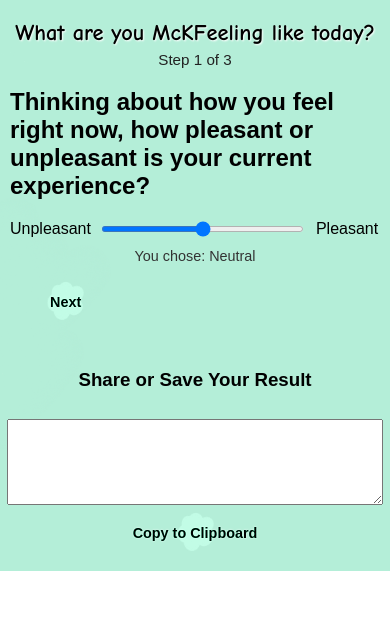
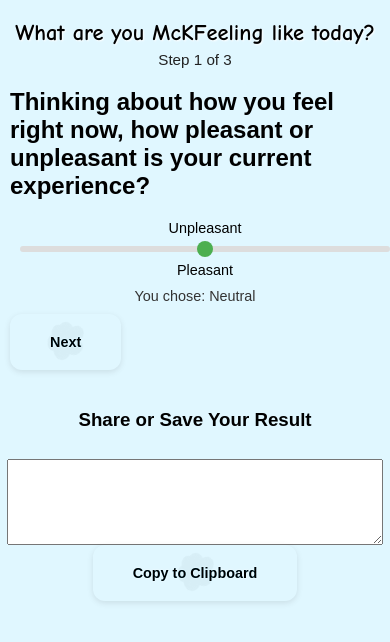
Before and after one commit to mgnull2929/emotion-api, a website: page public/index.html in a window 390 px wide. Both pictures are taken after a click on the button "Start Quiz". Drawn offline with Linux system fonts and the light colour scheme.

Commit message:
Final McKFeelings UX and insight updates

```diff
--- a/public/index.html
+++ b/public/index.html
@@ -11,7 +11,7 @@
       padding: 20px;
       max-width: 600px;
       margin: auto;
-      background-image: url("Mckfeelingsbkrd.png");
+      background-color: #e0f7ff;
       background-size: cover;
       background-repeat: no-repeat;
       background-position: center;
@@ -28,6 +28,8 @@
     }
     .slider-label { width: 120px; text-align: center; }
     input[type=range] {
+      -webkit-appearance: none;
+      appearance: none;
       width: 100%;
       height: 6px;
       background: #ddd;
@@ -36,6 +38,7 @@
       margin: 0 10px;
     }
     input[type=range]::-webkit-slider-thumb {
+      -webkit-appearance: none;
       width: 16px;
       height: 16px;
       background: #4CAF50;
@@ -43,6 +46,8 @@
       cursor: pointer;
     }
     button {
+      box-shadow: 0 2px 6px rgba(0,0,0,0.1);
+      border-radius: 12px;
   background: url("Cloud.png") no-repeat center center;
   background-size: contain;
   border: none;
@@ -76,6 +81,15 @@
       margin-top: 10px;
     }
       @media (max-width: 480px) {
+    .slider-row {
+      flex-direction: column;
+      align-items: center;
+      gap: 8px;
+    }
+    .slider-label {
+      width: auto;
+      font-size: 0.9rem;
+    }
       body {
         padding: 10px;
       }
@@ -118,18 +132,18 @@
 <body>
   <h1 style="text-align: center; font-family: 'Comic Sans MS', cursive, sans-serif; font-size: 1.4rem; margin-top: 10px; margin-bottom: 5px; text-shadow: 1px 1px 2px #fff;">What are you McKFeeling like today?</h1>
   <div id="intro" class="step active">
-    <h1>Emotion Identifier Quiz</h1>
+    <h2>Emotion Identifier Quiz</h2>
     <p>This quiz helps you pinpoint your current feeling by guiding you through slider-based questions drawn from therapeutic techniques.</p>
-    <button onclick="startQuiz()">Start Quiz</button>
+    <button onclick="startQuiz()">Start Quiz</button><br><button onclick="location.reload()" style="margin-top: 10px; font-size: 0.8rem; padding: 10px 20px;">← Restart</button>
   </div>
 
   <div id="quiz-container" class="step">
     <div id="question" class="fade-in">
       <div class="step-count" id="step-count"></div>
       <h2 id="question-text"></h2>
-      <div class="slider-row">
+      <div class="slider-row" style="flex-wrap: wrap; gap: 10px;">
   <span class="slider-label" id="left-label"></span>
-  <input id="slider" type="range" min="1" max="5" step="1" value="3" />
+  <input id="slider" type="range" min="1" max="5" step="1" value="3" aria-label="How strongly do you feel on this scale?" />
   <span class="slider-label" id="right-label"></span>
 </div>
 <div class="slider-value" id="slider-value">You chose: Neutral</div>
@@ -194,6 +208,10 @@
     const answers = [];
 
     function loadQuestion(q) {
+  const qEl = document.getElementById("question");
+  qEl.classList.remove("fade-in");
+  void qEl.offsetWidth;
+  qEl.classList.add("fade-in");
   document.getElementById("question-text").textContent = q.text;
   document.getElementById("left-label").textContent = q.left;
   document.getElementById("right-label").textContent = q.right;
```
